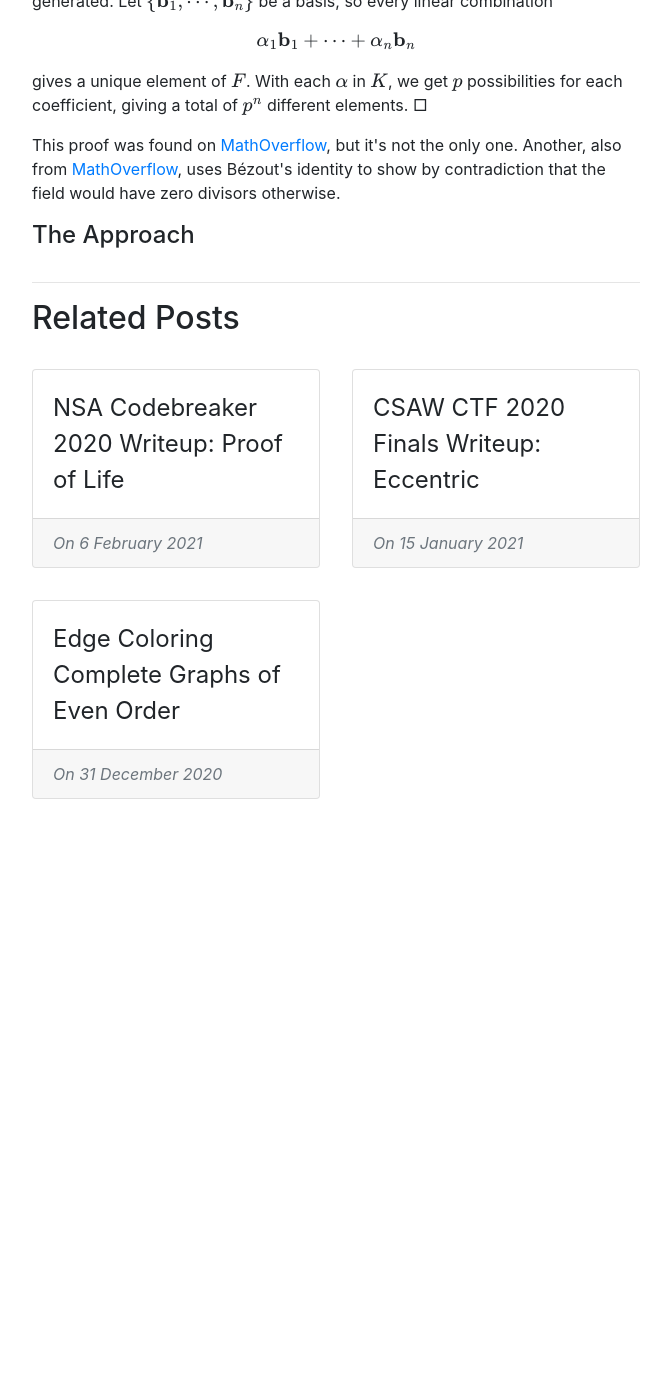
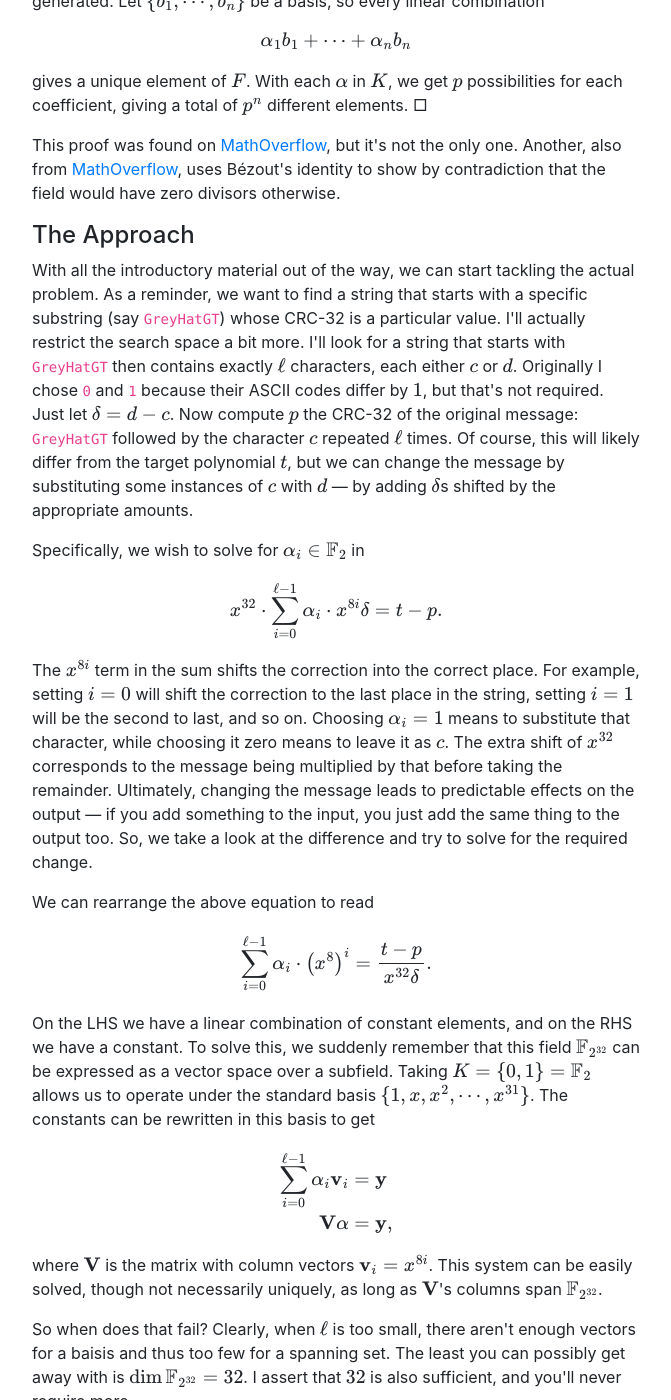
Before and after one commit to ammrat13/ammrat13.github.io, a Jekyll site: the page built from _posts/2022-06-30-writeup_defcon_quals_2022_sameold.md, in a window 1280 px wide and 1400 px high, scrolled down 3374 px. Shown: the whole window, without its empty margins (304-975 px from the left). Built offline with Jekyll 4.4.1, drawn with Linux system fonts in a browser that asks for light colours; nearby versions of some CDN libraries; our own code applies the rules of GitHub Pages for plain Markdown files; before the commit the page ends 4269 px from its top, so only the background shows below that; some of the changed text lies outside the part shown.

Commit message:
Added approach

```diff
--- a/_posts/2022-06-30-writeup_defcon_quals_2022_sameold.md
+++ b/_posts/2022-06-30-writeup_defcon_quals_2022_sameold.md
@@ -7,6 +7,7 @@ libs: [mathjax]
     @@\newcommand{\nl}{\\}@@
     @@\newcommand{\FF}{\mathbb{F}}@@
     @@\newcommand{\ZZ}{\mathbb{Z}}@@
+    @@\newcommand{\matr}[1]{\mathbf{#1}}@@
     @@\newcommand{\vect}[1]{\mathbf{#1}}@@
 </div>
 
@@ -153,10 +154,10 @@ eventually start to repeat elements, meaning @@K \cong \ZZ/p\ZZ@@. For that to
 be a field, @@p@@ must be prime.
 
 By the lemma above @@F@@ is a vector space over @@K@@, and since it's finite,
-it's finitely generated. Let @@\\{\vect{b}\_1, \cdots, \vect{b}\_n\\}@@ be a
+it's finitely generated. Let @@\\{b\_1, \cdots, b\_n\\}@@ be a
 basis, so every linear combination
 %%\begin{equation\*}
-    \alpha\_1 \vect{b}\_1 + \cdots + \alpha\_n \vect{b}\_n
+    \alpha\_1 b\_1 + \cdots + \alpha\_n b\_n
 \end{equation\*}%%
 gives a unique element of @@F@@. With each @@\alpha@@ in @@K@@, we get @@p@@
 possibilities for each coefficient, giving a total of @@p^n@@ different
@@ -169,6 +170,56 @@ field would have zero divisors otherwise.
 
 #### The Approach
 
+With all the introductory material out of the way, we can start tackling the
+actual problem. As a reminder, we want to find a string that starts with a
+specific substring (say `GreyHatGT`) whose CRC-32 is a particular value. I'll
+actually restrict the search space a bit more. I'll look for a string that
+starts with `GreyHatGT` then contains exactly @@\ell@@ characters, each either
+@@c@@ or @@d@@. Originally I chose `0` and `1` because their ASCII codes differ
+by @@1@@, but that's not required. Just let @@\delta = d - c@@. Now compute
+@@p@@ the CRC-32 of the original message: `GreyHatGT` followed by the character
+@@c@@ repeated @@\ell@@ times. Of course, this will likely differ from the
+target polynomial @@t@@, but we can change the message by substituting some
+instances of @@c@@ with @@d@@ --- by adding @@\delta@@s shifted by the
+appropriate amounts.
+
+Specifically, we wish to solve for @@\alpha_i \in \FF_2@@ in
+%%\begin{equation\*}
+    x^{32} \cdot \sum\_{i=0}^{\ell-1} \alpha\_i \cdot x^{8i}\delta = t - p.
+\end{equation\*}%%
+The @@x^{8i}@@ term in the sum shifts the correction into the correct place. For
+example, setting @@i=0@@ will shift the correction to the last place in the
+string, setting @@i=1@@ will be the second to last, and so on. Choosing
+@@\alpha_i=1@@ means to substitute that character, while choosing it zero means
+to leave it as @@c@@. The extra shift of @@x^{32}@@ corresponds to the message
+being multiplied by that before taking the remainder. Ultimately, changing the
+message leads to predictable effects on the output --- if you add something to
+the input, you just add the same thing to the output too. So, we take a look at
+the difference and try to solve for the required change.
+
+We can rearrange the above equation to read
+%%\begin{equation\*}
+    \sum\_{i=0}^{\ell-1} \alpha\_i \cdot \left(x^8\right)^i = \frac{t - p}{x^{32}\delta}.
+\end{equation\*}%%
+On the LHS we have a linear combination of constant elements, and on the RHS we
+have a constant. To solve this, we suddenly remember that this field
+@@\FF_{2^{32}}@@ can be expressed as a vector space over a subfield. Taking
+@@K=\\{0,1\\}=\FF_2@@ allows us to operate under the standard basis
+@@\\{1,x,x^2,\cdots,x^{31}\\}@@. The constants can be rewritten in this basis to
+get
+%%\begin{align\*}
+    \sum\_{i=0}^{\ell-1} \alpha\_i \vect{v}\_i &= \vect{y} \nl
+    \matr{V}\vect{\alpha} &= \vect{y},
+\end{align\*}%%
+where @@\matr{V}@@ is the matrix with column vectors @@\vect{v}\_i = x^{8i}@@.
+This system can be easily solved, though not necessarily uniquely, as long as
+@@\matr{V}@@'s columns span @@\FF_{2^{32}}@@.
+
+So when does that fail? Clearly, when @@\ell@@ is too small, there aren't enough
+vectors for a baisis and thus too few for a spanning set. The least you can
+possibly get away with is @@\dim\FF_{2^{32}} = 32@@. I assert that @@32@@ is
+also sufficient, and you'll never require more.
+
 
 [1]: https://github.com/Nautilus-Institute/quals-2022/tree/main/sameold "sameold Challenge Solution"
 [2]: https://math.stackexchange.com/a/132383 "Number of elements of a finite field"
```
Also changed, not shown: other parts of _posts/2022-06-30-writeup_defcon_quals_2022_sameold.md (+1 -1 lines).
